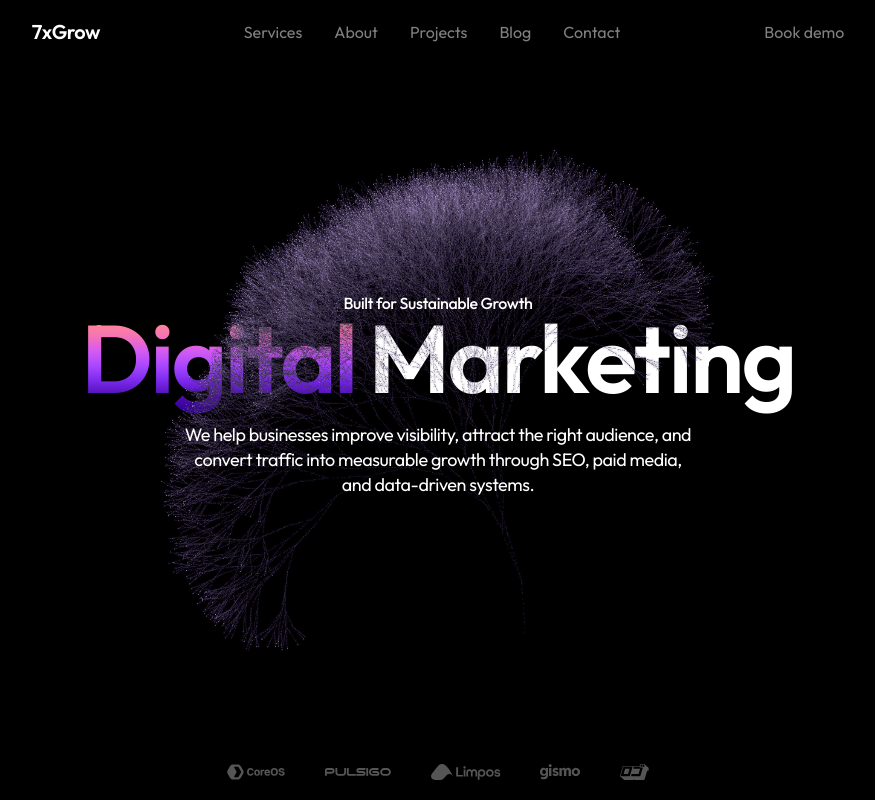
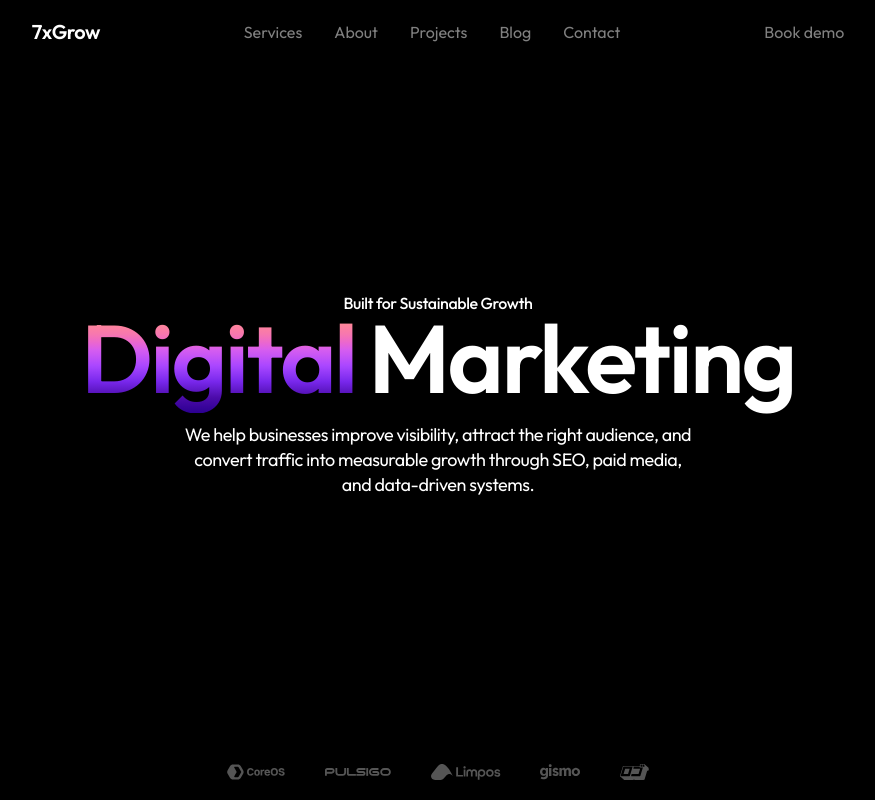
Before and after one commit to kundansinghkitawat/7xgrow, a Next.js app in the folder client/: page / in a window 1280 px wide. Shown: the top 800 px of the page, without its empty margins (202-1077 px from the left). Built offline with nearby package versions, Linux system fonts and the light colour scheme.

Commit message:
perf: optimize Bush image with responsive sources and SVG tint filter

```diff
--- a/client/src/components/Bush.tsx
+++ b/client/src/components/Bush.tsx
@@ -1,13 +1,12 @@
 "use client";
 
-import Image from "next/image";
 import { useEffect, useRef, useState } from "react";
 
+const BUSH_SM = "/bush-sm.webp";
+const BUSH_LG = "/bush.webp";
+
 export function Bush() {
-  // show: controls when the image is added to the DOM
   const [show, setShow] = useState(false);
-
-  // loaded: controls the fade-in
   const [loaded, setLoaded] = useState(false);
   const imgRef = useRef<HTMLImageElement>(null);
 
@@ -16,7 +15,6 @@ export function Bush() {
     let timer = 0;
 
     const start = () => {
-      // Small extra delay so the page settles first
       timer = window.setTimeout(() => setShow(true), 300);
     };
 
@@ -32,74 +30,67 @@ export function Bush() {
     };
   }, []);
 
-  // after the image is in the DOM, fade it in once it has loaded
+  // fade in after the image is loaded and decoded
   useEffect(() => {
     if (!show) return;
     const img = imgRef.current;
     if (!img) return;
 
+    let cancelled = false;
     let raf1 = 0;
     let raf2 = 0;
 
     const reveal = () => {
-
-      // Wait two frames so opacity-0 is painted first and the transition always plays
+      if (cancelled) return;
+      // wait two frames so opacity-0 is painted first
       raf1 = requestAnimationFrame(() => {
         raf2 = requestAnimationFrame(() => setLoaded(true));
       });
     };
 
-    if (img.complete) {
-      reveal();
-    } else {
-      img.addEventListener("load", reveal, { once: true });
-    }
+    img
+      .decode()
+      .catch(() => {
+        // if decode fails, we still show the image
+      })
+      .then(reveal);
 
     return () => {
+      cancelled = true;
       cancelAnimationFrame(raf1);
       cancelAnimationFrame(raf2);
-      img.removeEventListener("load", reveal);
     };
   }, [show]);
 
-
-  const maskStyle = loaded
-    ? {
-        WebkitMaskImage: "url(/bush.webp)",
-        WebkitMaskSize: "contain",
-        WebkitMaskRepeat: "no-repeat",
-        WebkitMaskPosition: "center",
-        maskImage: "url(/bush.webp)",
-        maskSize: "contain",
-        maskRepeat: "no-repeat",
-        maskPosition: "center",
-      }
-    : undefined;
-
   return (
     <div className="absolute top-1/2 left-1/2 -translate-x-1/2 -translate-y-1/2 z-10 w-full sm:w-[90%] h-auto xl:h-[65%] xl:w-auto isolate select-none">
+      {/* tint filter: multiply the color with the image, keep only the image shape */}
+      <svg width="0" height="0" className="absolute" aria-hidden="true">
+        <filter id="bush-tint" colorInterpolationFilters="sRGB">
+          <feFlood floodColor="#651ccf" floodOpacity="0.4" result="color" />
+          <feBlend in="color" in2="SourceGraphic" mode="multiply" result="blended" />
+          <feComposite in="blended" in2="SourceAlpha" operator="in" />
+        </filter>
+      </svg>
+
       {show && (
-        <Image
+        <picture>
+          <source media="(min-width: 1280px)" srcSet={BUSH_LG} />
+          <img
             ref={imgRef}
-          src="/bush.webp"
+            src={BUSH_SM}
             alt=""
             width={1896}
             height={1722}
             loading="eager"
             fetchPriority="low"
-          unoptimized
+            style={{ filter: "url(#bush-tint)" }}
             className={`w-auto h-full object-contain object-center transition-opacity duration-500 ease-in-out ${
               loaded ? "opacity-100" : "opacity-0"
             }`}
           />
+        </picture>
       )}
-
-      <div
-        className={`absolute inset-0 bg-brand-violet/40 mix-blend-multiply transition-opacity duration-500 ease-in-out ${
-          loaded ? "opacity-100" : "opacity-0"
-        }`}
-        style={maskStyle}
-      />
     </div>
   );
 }
```
Also changed, not shown: client/public/bush-sm.webp (added). Lines whose indentation alone changed are shown as unchanged.
